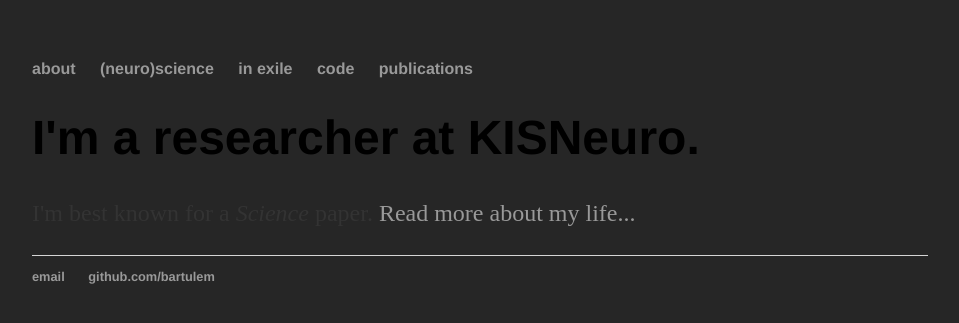
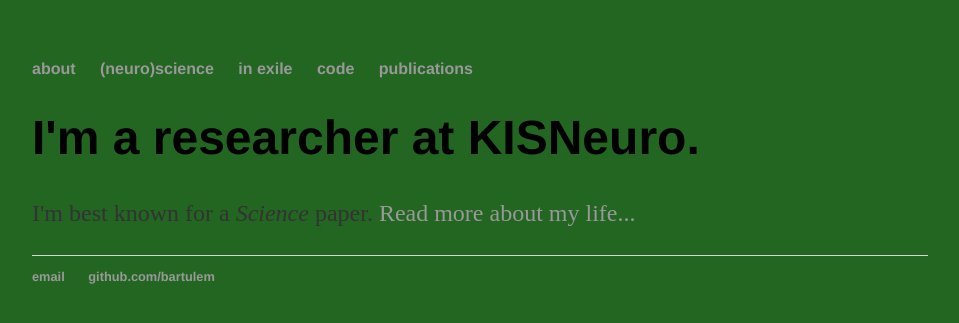
Before and after one commit to bartulem/bartulem.github.io, a Jekyll site: the page built from index.html, in a window 1280 px wide. Shown: the top 323 px of the page, without its empty margins (160-1119 px from the left). Built offline with Jekyll 4.4.1, drawn with Linux system fonts in a browser that asks for light colours.

Commit message:
Update main.css

```diff
--- a/css/main.css
+++ b/css/main.css
@@ -1,7 +1,7 @@
 body {
     margin: 60px auto;
     width: 70%;
-    background-color: #262626;
+    background-color: #262;
 }
 nav ul, footer ul {
     font-family:'Helvetica', 'Arial', 'Sans-Serif';
```
